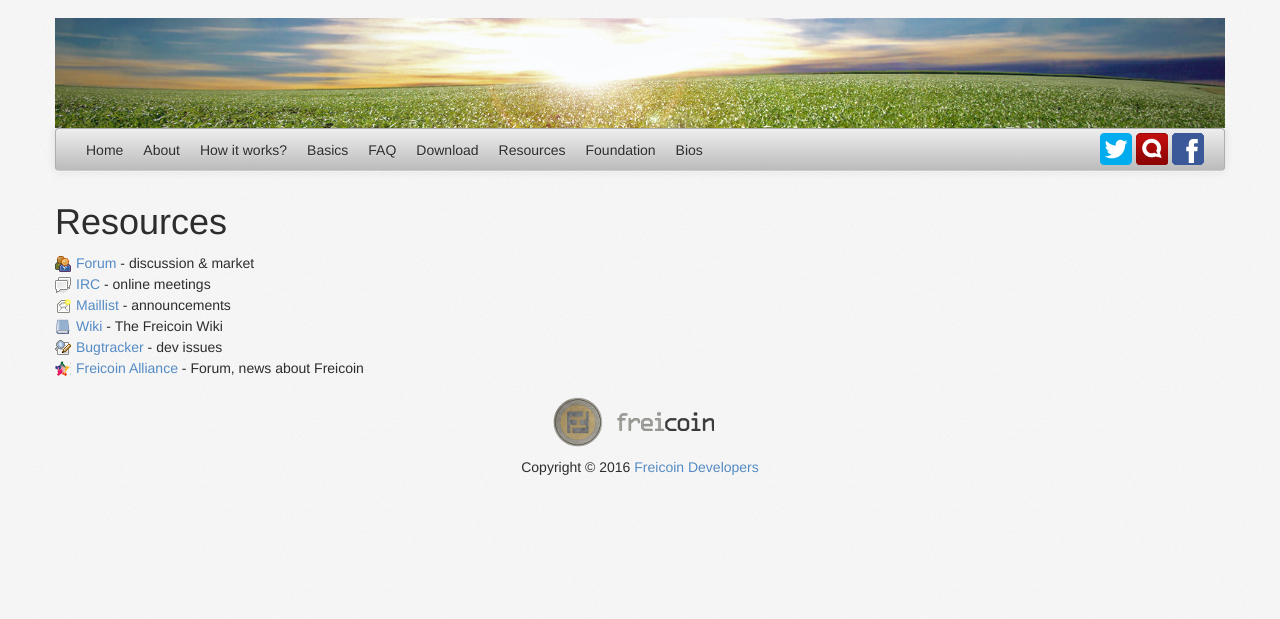
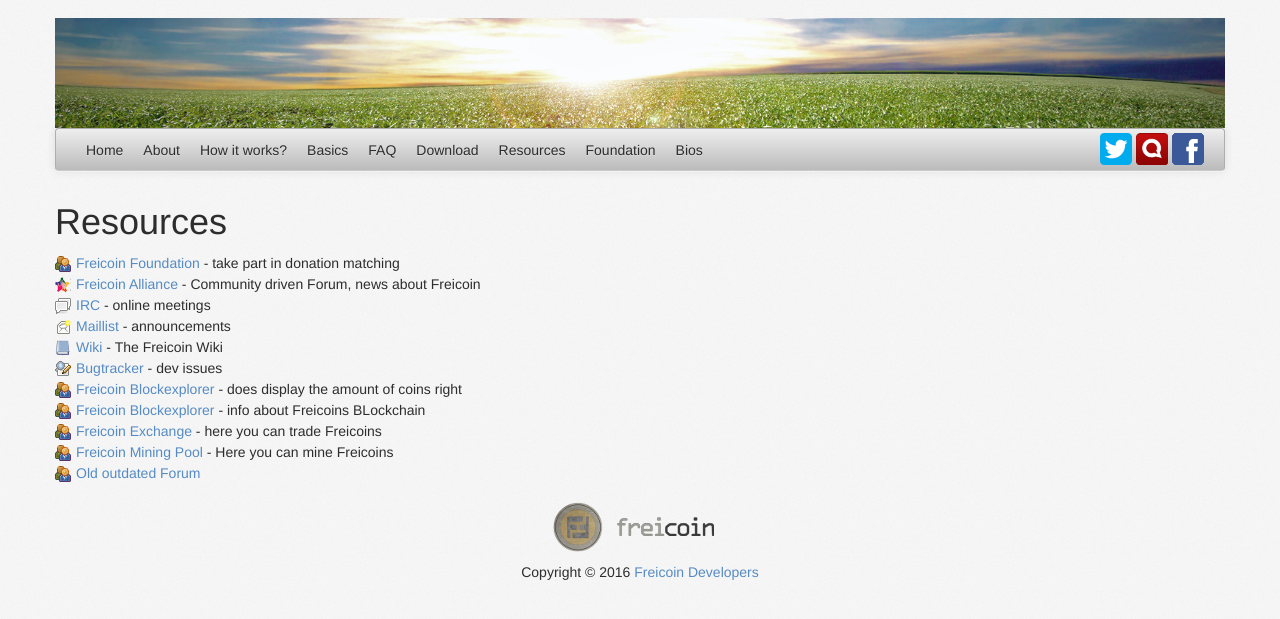
Before and after one commit to freicoin/freico.in, a Jekyll site: the page built from resources/index.md, in a window 1280 px wide. Shown: the top 619 px of the page. Built offline with Jekyll 4.4.1, drawn with Linux system fonts in a browser that asks for light colours; nearby versions of some CDN libraries; some web fonts are replaced; comment, search, counter and statistics services are not loaded.

Commit message:
Update index.md

```diff
--- a/resources/index.md
+++ b/resources/index.md
@@ -8,11 +8,17 @@
 <h1>Resources</h1>
 <div>
 	<ul class="nostyle">
-		<li><img src="/static/images/resources/forum.png" class="os_icon" /><a href="http://freicoin.freeforums.org">Forum</a> - discussion &amp; market</li>
+
+		<li><img src="/static/images/resources/forum.png" class="os_icon" /><a href="http://foundation.freicoin.org/">Freicoin Foundation</a> - take part in donation matching</li>
+		<li><img src="/static/images/resources/alliance.png" class="os_icon" /><a href="http://freicoinalliance.com">Freicoin Alliance</a> - Community driven Forum, news about Freicoin</li>
 		<li><img src="/static/images/resources/irc.png" class="os_icon" /><a href="http://webchat.freenode.net/?channels=freicoin">IRC</a> - online meetings</li>
 		<li><img src="/static/images/resources/mail.png" class="os_icon" /><a href="http://groups.google.com/group/freicoin">Maillist</a> - announcements</li>
 		<li><img src="/static/images/resources/wiki.png" class="os_icon" /><a href="https://github.com/freicoin/freicoin/wiki">Wiki</a> - The Freicoin Wiki</li>
 		<li><img src="/static/images/resources/bugtracker.png" class="os_icon" /><a href="https://github.com/freicoin/freicoin/issues">Bugtracker</a> - dev issues</li>
-                <li><img src="/static/images/resources/alliance.png" class="os_icon" /><a href="http://freicoinalliance.com">Freicoin Alliance</a> - Forum, news about Freicoin</li>
+		<li><img src="/static/images/resources/forum.png" class="os_icon" /><a href="http://explorer.sicanet.net">Freicoin Blockexplorer</a> - does display the amount of coins right</li>
+                <li><img src="/static/images/resources/forum.png" class="os_icon" /><a href="https://coinplorer.com/FRC">Freicoin Blockexplorer</a> - info about Freicoins BLockchain</li>
+                <li><img src="/static/images/resources/forum.png" class="os_icon" /><a href="https://vircurex.com/">Freicoin Exchange</a> - here you can trade Freicoins</li>
+                <li><img src="/static/images/resources/forum.png" class="os_icon" /><a href="http://frc.sicanet.net/">Freicoin Mining Pool</a> - Here you can mine Freicoins</li>
+                <li><img src="/static/images/resources/forum.png" class="os_icon" /><a href="http://freicoin.freeforums.org">Old outdated Forum</a></li>
 	</ul>
 </div>
```
